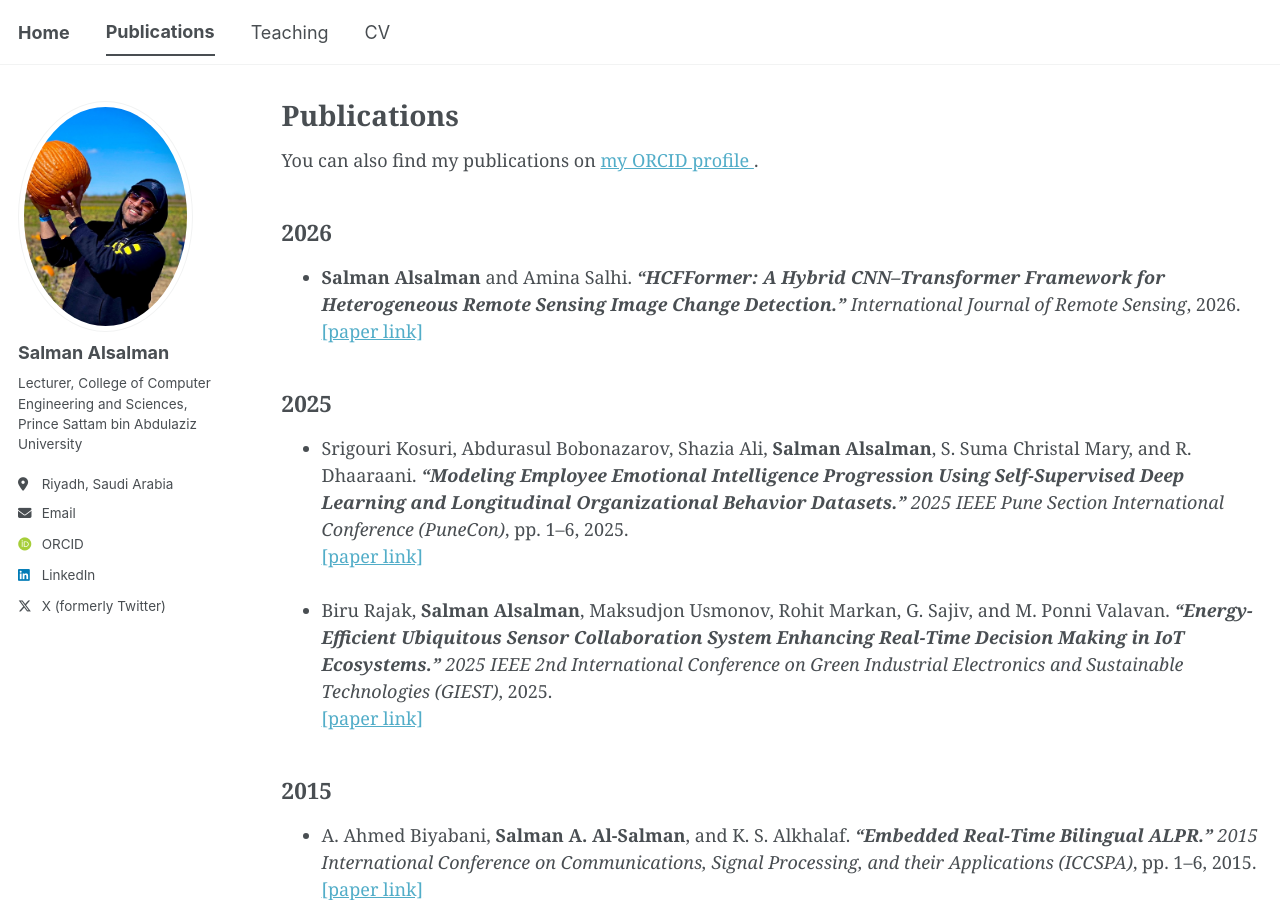
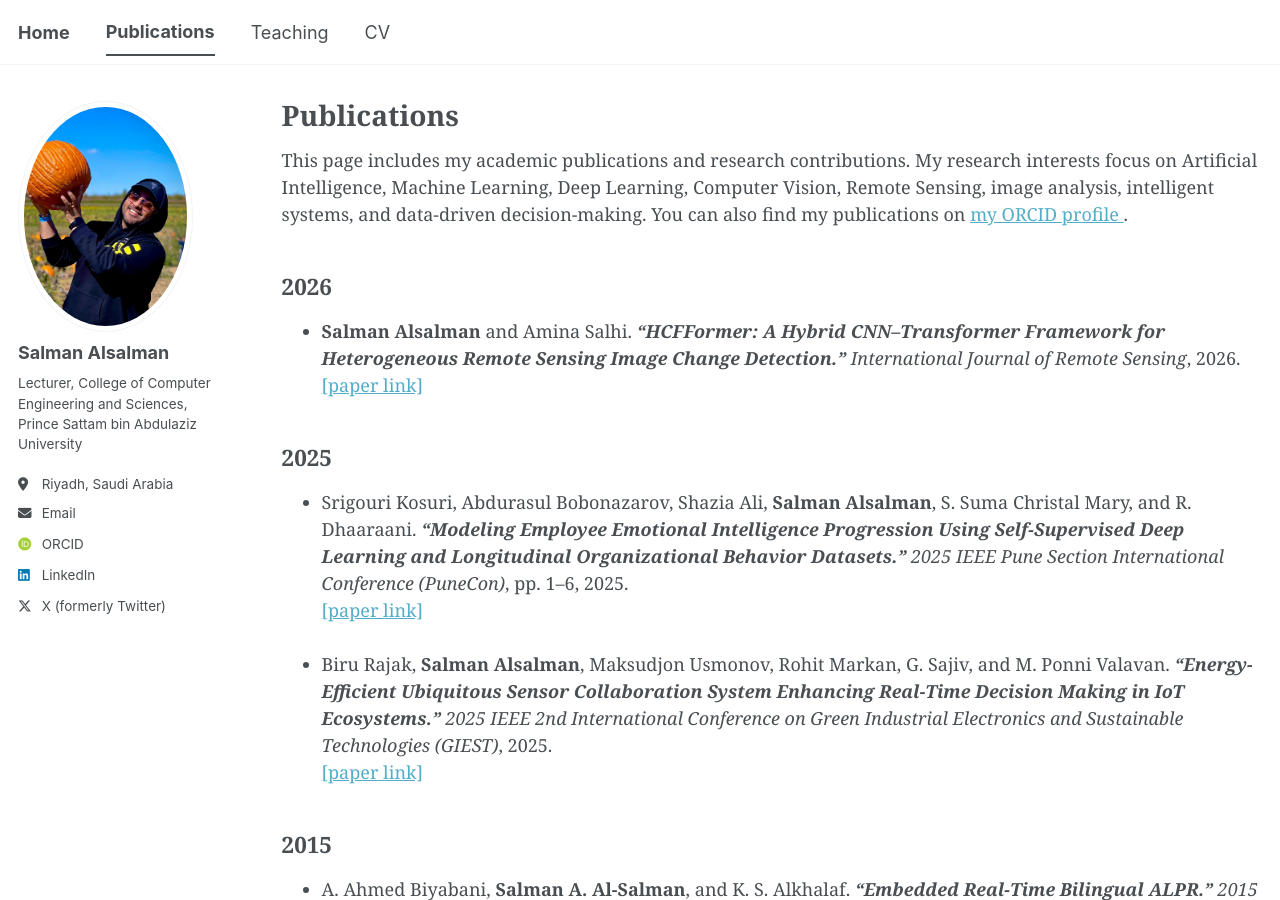
Before and after one commit to x1xSAS/x1xSAS.github.io, a Jekyll site: the page built from _pages/publications.html, in a window 1280 px wide and 900 px high. Built offline with Jekyll 4.4.1, drawn with Linux system fonts in a browser that asks for light colours; some web fonts are replaced; a script bundle is joined from its source files by our own code; library files that are not in the unit come from our copies.

Commit message:
Update publications.html

```diff
--- a/_pages/publications.html
+++ b/_pages/publications.html
@@ -6,13 +6,14 @@ author_profile: true
 ---
 
 {% include base_path %}
-
 <p>
-You can also find my publications on
-<a href="https://orcid.org/0009-0009-0098-367X"
-   target="_blank"
-   rel="noopener noreferrer">
-my ORCID profile
+   This page includes my academic publications and research contributions. My research interests focus on Artificial Intelligence,
+   Machine Learning, Deep Learning, Computer Vision, Remote Sensing, image analysis, intelligent systems, and data-driven decision-making.
+   You can also find my publications on
+   <a href="https://orcid.org/0009-0009-0098-367X"
+      target="_blank"
+      rel="noopener noreferrer">
+   my ORCID profile
 </a>.
 </p>
 
```
